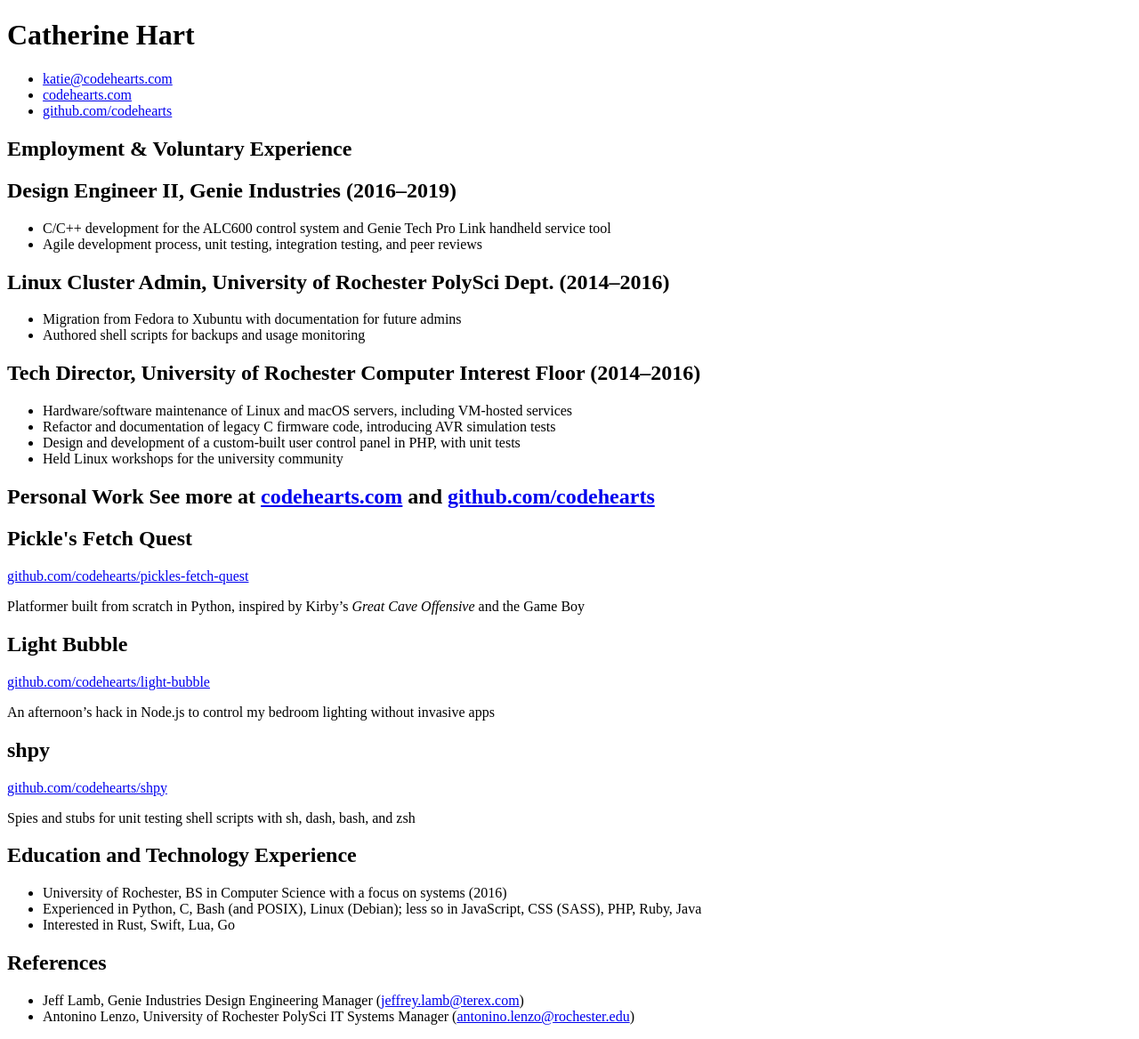
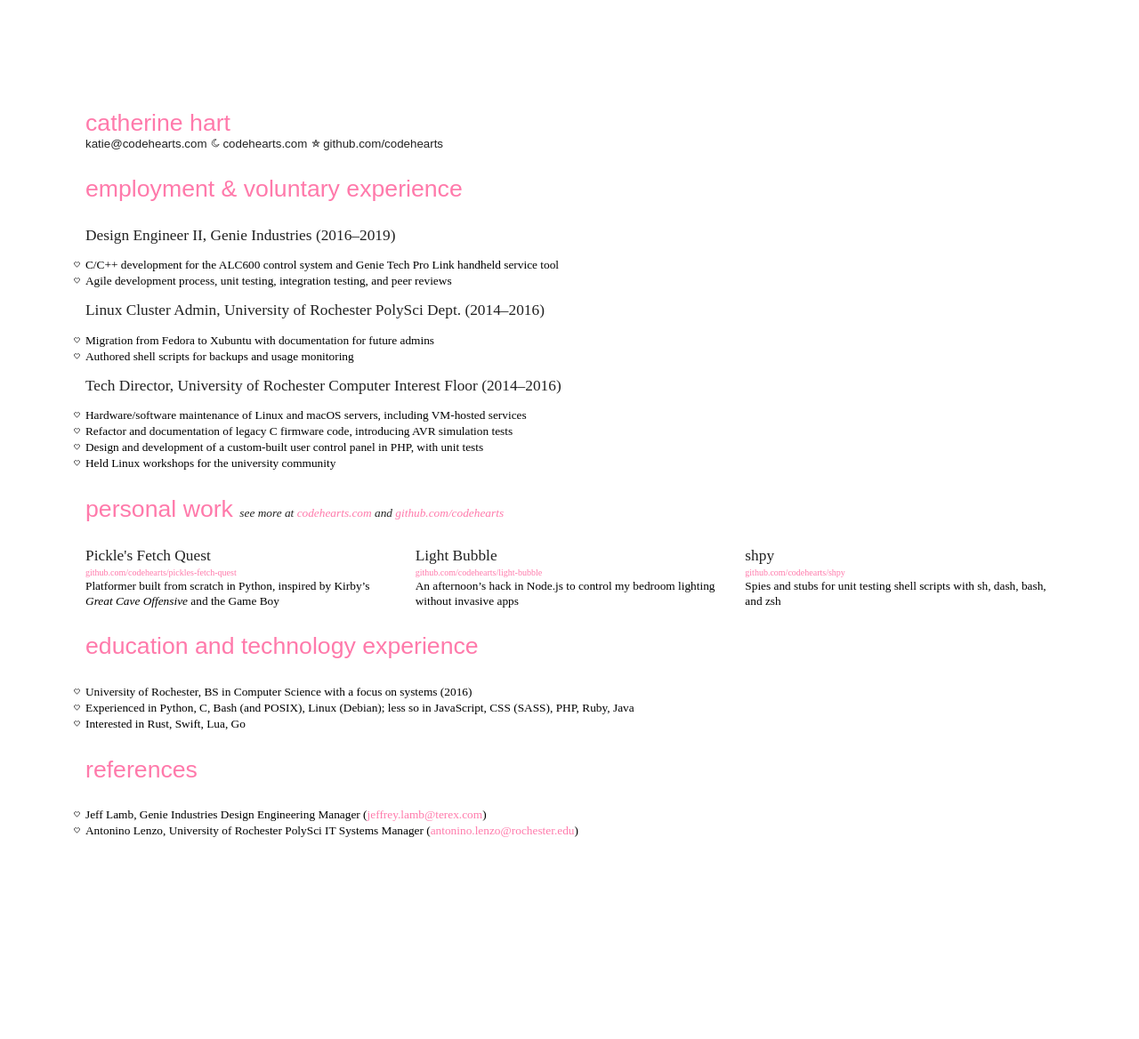
Before and after one commit to codehearts/portfolio, a Jekyll site: the page built from catherine-hart-resume.html, in a window 1280 px wide. Shown: the whole page at 89% size. Built offline with Jekyll 4.4.1, drawn with Linux system fonts in a browser that asks for light colours; some web fonts are replaced; after the commit the page ends 1039 px from its top, so only the background shows below that.

Commit message:
Add Sass modules to render PDF layouts

```diff
--- /dev/null
+++ b/_sass/_pdf_base.scss
@@ -0,0 +1,51 @@
+// Classes
+// .sidenote
+//   Renders a sidenote in italics
+
+html {
+  margin: 1in;
+  padding: 0;
+  font: 10pt $font_body;
+  line-height: 1.25;
+}
+
+body {
+  margin: 0;
+  padding: 0;
+}
+
+h1 {
+  margin: 2rem 0;
+  font: normal 2rem $font_display;
+  text-transform: lowercase;
+  color: $color_accent;
+}
+
+h2 {
+  font: normal 1.3rem $font_body;
+  color: $color_text;
+}
+
+h3 {
+  font: normal 1rem $font_body;
+}
+
+ul {
+  margin: 0;
+}
+
+p {
+  margin: 0;
+}
+
+a {
+  font-weight: normal;
+  text-decoration: none;
+  color: $color_accent;
+}
+
+// Renders a sidenote in italics
+.sidenote {
+  font: italic 1rem $font_body;
+  color: $color_text;
+}
--- /dev/null
+++ b/_sass/_pdf_header.scss
@@ -0,0 +1,42 @@
+header {
+  // Name
+  & > h1 {
+    margin-bottom: 0;
+  }
+
+  // Contact info
+  & > nav {
+    & > ul {
+      padding: 0;
+      list-style: none;
+
+      & > li {
+        display: inline;
+
+        & > a {
+          font-family: $font_display;
+          color: $color_text;
+        }
+
+        &::after {
+          background-size: contain;
+          margin-left: 0.75ex;
+          display: inline-block;
+          content: '';
+          width: 0.75em;
+          height: 0.75em;
+        }
+
+        // First link is followed by a moon
+        &:nth-child(1)::after {
+          background-image: moon_svg($color_text, $stroke_width: 0.2mm);
+        }
+
+        // Second link is followed by a star
+        &:nth-child(2)::after {
+          background-image: star_svg($color_text, $stroke_width: 0.2mm);
+        }
+      }
+    }
+  }
+}
--- /dev/null
+++ b/_sass/_pdf_repos.scss
@@ -0,0 +1,26 @@
+.repos {
+  // Displayed in a 3-column grid
+  display: grid;
+  grid-template-columns: repeat(3, 1fr);
+  grid-column-gap: 0.25in;
+  grid-auto-rows: min-content;
+
+  // Repo header
+  & > h1 {
+    grid-column: 1 / span 3;
+    grid-row: 1 / span 1;
+  }
+
+  // Repo body
+  & > article {
+    grid-row: 2 / span 1;
+
+    & > h2 {
+      margin: 0;
+    }
+
+    & > a {
+      font-size: 0.75rem;
+    }
+  }
+}
--- /dev/null
+++ b/_sass/_pdf_section.scss
@@ -0,0 +1,20 @@
+section {
+  ul {
+    padding: 0;
+
+    & > li {
+      list-style: none;
+
+      // Lists use a heart as their bullet
+      &::before {
+        background: center 75% / 0.5em no-repeat heart_svg($color_text, $stroke_width: 0.2mm);
+        margin-right: 0.5ex;
+        margin-left: calc(-1em - 0.5ex);
+        display: inline-block;
+        content: '';
+        height: 1em;
+        width: 1em;
+      }
+    }
+  }
+}
--- a/css/pdf.scss
+++ b/css/pdf.scss
@@ -1,2 +1,9 @@
 ---
 ---
+
+@import 'variables';
+@import 'svg';
+@import 'pdf_base';
+@import 'pdf_header';
+@import 'pdf_section';
+@import 'pdf_repos';
```
